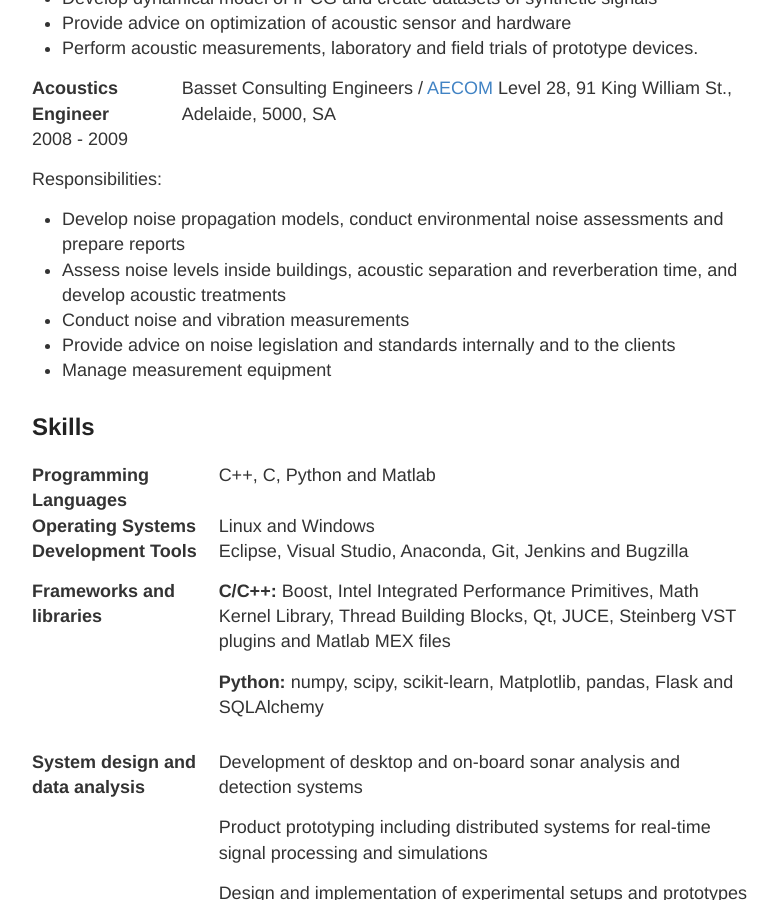
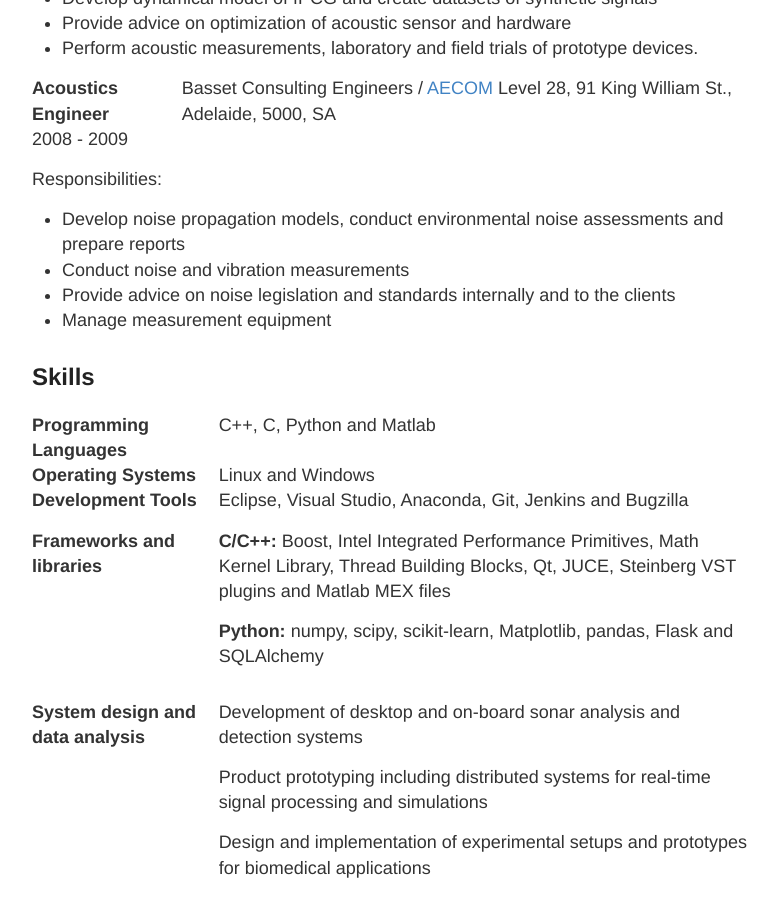
Before and after one commit to RomanKosobrodov/RomanKosobrodov.github.io, a Jekyll site: the page built from cv.md, in a window 1280 px wide and 900 px high, scrolled down 1154 px. Shown: the whole window, without its empty margins (248-1026 px from the left). Built offline with Jekyll 4.4.1, drawn with Linux system fonts in a browser that asks for light colours.

Commit message:
corrected CV

```diff
--- a/cv.md
+++ b/cv.md
@@ -78,7 +78,6 @@ Level 28, 91 King William St., Adelaide, 5000, SA</td>
 Responsibilities:
 
 * Develop noise propagation models, conduct environmental noise assessments and prepare reports
-* Assess noise levels inside buildings, acoustic separation and reverberation time, and develop acoustic treatments
 * Conduct noise and vibration measurements
 * Provide advice on noise legislation and standards internally and to the clients
 * Manage measurement equipment
```
Also changed, not shown: 404.md (+1 -1 lines).
